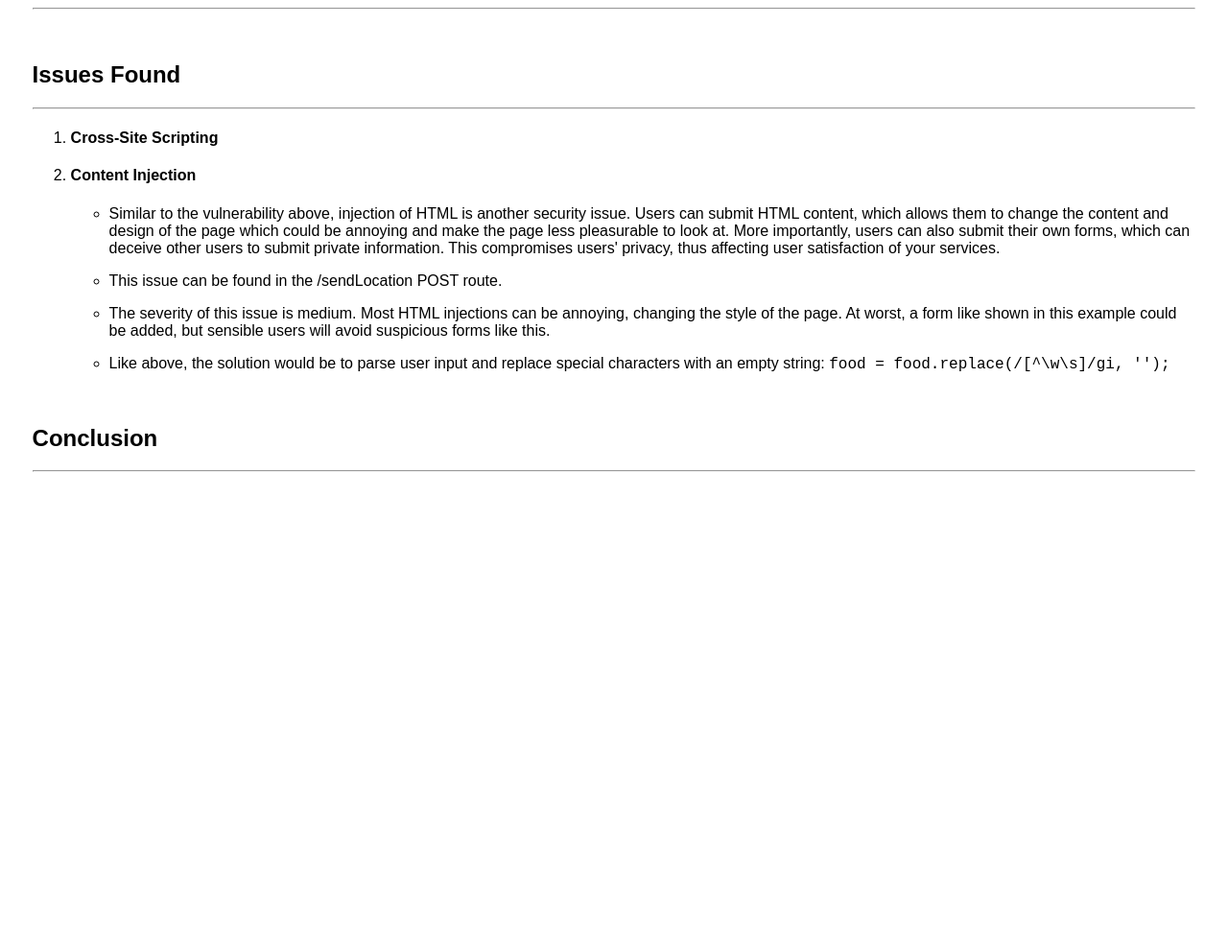
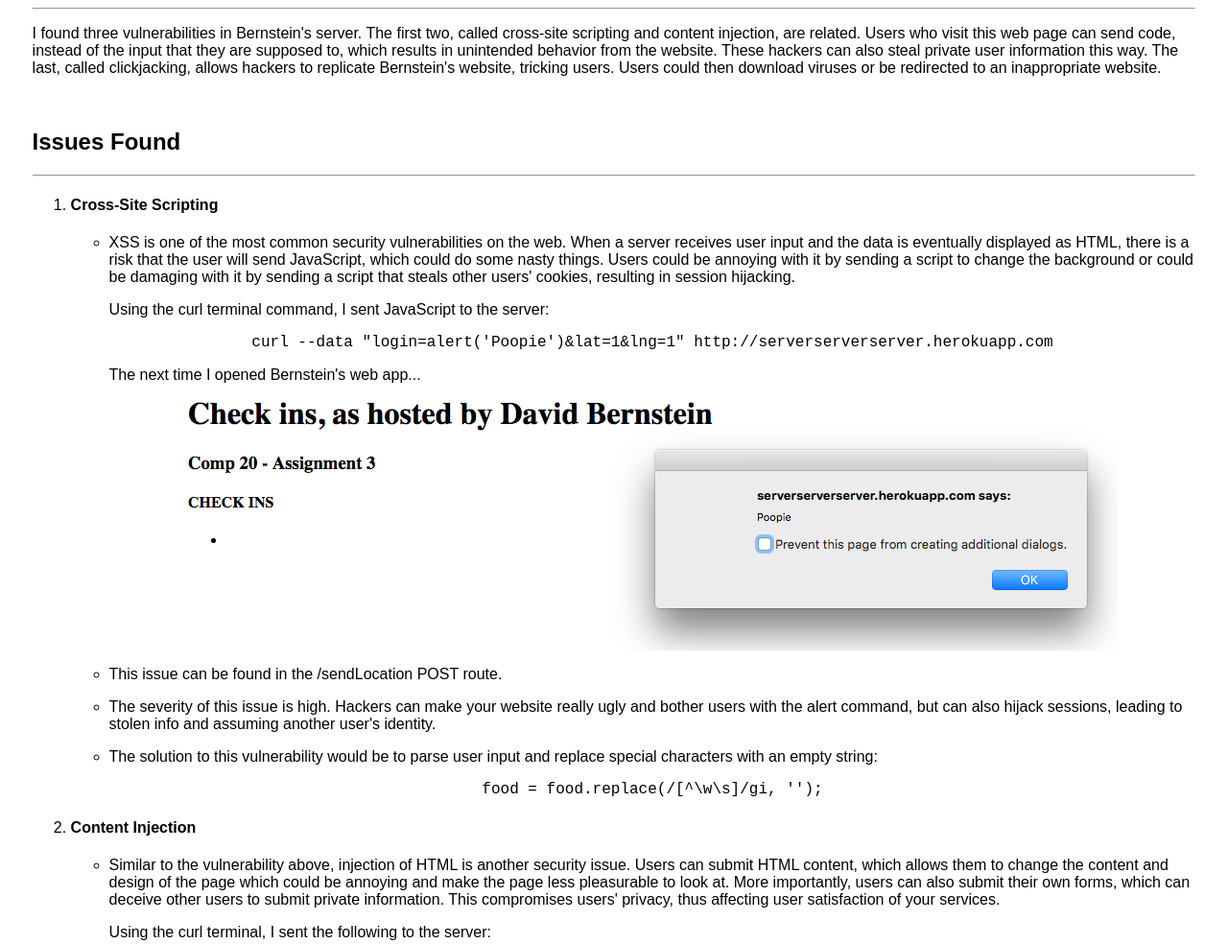
Before and after one commit to chentetran/Web-Programming-Portfolio, a plain HTML site: page security/index.html in a window 1280 px wide. Shown: the part 580-1564 px from the top of the page at 96% size. Before the commit the page ends 1080 px from the top, so only its background shows below. Drawn offline with Linux system fonts and the light colour scheme.

Commit message:
finished security writeup

```diff
--- a/security/index.html
+++ b/security/index.html
@@ -13,21 +13,46 @@
 	<p>Testing was first done "black box", meaning I did not look at the source code for the server before attempting to hack it. I then looked at the code after doing as much damage as I could to find errors in coding style that could lead to more vulnerabilities.</p>
 
 	</br><h2>Abstract of Findings</h2><hr>
-	<p></p>
+	<p>I found three vulnerabilities in Bernstein's server. The first two, called cross-site scripting and content injection, are related. Users who visit this web page can send code, instead of the input that they are supposed to, which results in unintended behavior from the website. These hackers can also steal private user information this way. The last, called clickjacking, allows hackers to replicate Bernstein's website, tricking users. Users could then download viruses or be redirected to an inappropriate website.</p>
 	</br><h2>Issues Found</h2><hr>
 	<ol>
-		<li><h4>Cross-Site Scripting</h4></li>
+		<li>
+			<h4>Cross-Site Scripting</h4>
+			<ul>
+				<li><p>XSS is one of the most common security vulnerabilities on the web. When a server receives user input and the data is eventually displayed as HTML, there is a risk that the user will send JavaScript, which could do some nasty things. Users could be annoying with it by sending a script to change the background or could be damaging with it by sending a script that steals other users' cookies, resulting in session hijacking.</p>
+				<p>Using the curl terminal command, I sent JavaScript to the server: </p><p class="code">curl --data "login=alert('Poopie')&lat=1&lng=1" http://serverserverserver.herokuapp.com</p><p>The next time I opened Bernstein's web app...</p><img src="alert.png"></li>
+				<li><p>This issue can be found in the /sendLocation POST route.</p></li>
+				<li><p>The severity of this issue is high. Hackers can make your website really ugly and bother users with the alert command, but can also hijack sessions, leading to stolen info and assuming another user's identity.</p></li>
+				<li><p>The solution to this vulnerability would be to parse user input and replace special characters with an empty string:</p><p class="code">food = food.replace(/[^\w\s]/gi, '');</p></li>
+			</ul>
+		</li>
 		<li>
 			<h4>Content Injection</h4>
 			<ul>
-				<li><p>Similar to the vulnerability above, injection of HTML is another security issue. Users can submit HTML content, which allows them to change the content and design of the page which could be annoying and make the page less pleasurable to look at. More importantly, users can also submit their own forms, which can deceive other users to submit private information. This compromises users' privacy, thus affecting user satisfaction of your services.</p></li>
+				<li><p>Similar to the vulnerability above, injection of HTML is another security issue. Users can submit HTML content, which allows them to change the content and design of the page which could be annoying and make the page less pleasurable to look at. More importantly, users can also submit their own forms, which can deceive other users to submit private information. This compromises users' privacy, thus affecting user satisfaction of your services.</p><p>Using the curl terminal, I sent the following to the server: </p><img src="curl.png"><p>I got back: </p><img src="contentinjection.png"></li>
 				<li><p>This issue can be found in the /sendLocation POST route.</p></li>
-				<li><p>The severity of this issue is medium. Most HTML injections can be annoying, changing the style of the page. At worst, a form like shown in this example could be added, but sensible users will avoid suspicious forms like this.</p></li>
-				<li><p>Like above, the solution would be to parse user input and replace special characters with an empty string: <span class="code">food = food.replace(/[^\w\s]/gi, '');</span></p></li>
+				<li><p>The severity of this issue is medium. Most HTML injections can be annoying, changing the style of the page. At worst, a form like shown in this example could be added and users could enter their real email and password, but sensible users will avoid suspicious forms like this.</p></li>
+				<li><p>Like above, the solution would be to parse user input and replace special characters with an empty string:</p> <p class="code">food = food.replace(/[^\w\s]/gi, '');</p></li>
+			</ul>
+		</li>
+		<li>
+			<h4>Clickjacking</h4>
+			<ul>
+				<li><p>Clickjacking tricks users into clicking on something that they didn't intend to click on. To exploit this vulnerability, I created my own website that put Bernstein's web app in an iframe. Essentially, I displayed his website within mine. Then, I threw an invisible link over the entire site, so that whenever the user clicks, they will be redirected to a potentially malicious site or they will have performed an action they didn't want to. I saw that Bernstein's code had no protective measures against clickjacking, so I went ahead and stole his clicks! There are also tools online that can tell if a site is vulnerable to clickjacks or not.</p>
+				</li>
+				<figure><img src="clickjack.png" width="500px" height="300px"><figcaption>Looks normal... Oh wait, what's that URL?!</figcaption></figure>
+				<figure><img src="clickjackhtml.png" width="500px" height="500px"><figcaption>Here's the HTML of this blackhat's site</figcaption></figure>
+				<figure><img src="redirected.png" width="500px"><figcaption>Result</figcaption></figure>
+				<li><p>This issue can be found in any GET route.</p></li>
+				<li><p>The severity of this issue varies, however potential damage is high. Bernstein's web app doesn't have any buttons to click, nor does it have high traffic, so it is unlikely that a hacker would even choose to clickjack this site or that a user would even click while visiting this page. But, if a user does fall for this trick, they could be downloading malware or turning on their webcams without knowing, which is pretty catastrophic.</p></li>
+				<li><p>The solution to this vulnerability is to "frame-kill," which is to include JavaScript on the webpage to check that the domain of the page matches the browser window. The following snippet, which solves the clickjacking issue, is borrowed from Hacksplaining.com:</p>
+				<img src="clickjack_solution.png"></p></li>
 			</ul>
 		</li>
 
 	</ol>
 	</br><h2>Conclusion</h2><hr>
+	<p>The issues found with Bernstein's web app could destroy the usability of the website and even cost its clients their private information. Luckily, all three issues are easily solved by adding short snippets of code, which is all it takes to prevent the rather large potential damage. I had found other functionality/security issues, however I chose to highlight the most dangerous vulnerabilities. Other issues include injection of Mongo queries as input and failure to check if coordinates were valid. The first issue allows Mongo commands like $ne to be submitted, which, when applied to the /checkins.json GET route, could return information in the database that users shouldn't have access to. Luckily, for this particular app, there is no private information stored in the database. The second issue would allow users to send in coordinates like 100000, 10000, which do not exist and thus could affect usability of the app. </p>
+	<p>All in all, fixes for all these issues are easy, and thus the cost to secure the web app would be low.</p>
 </body>
 </html>
--- a/security/style.css
+++ b/security/style.css
@@ -10,4 +10,9 @@ body {
 
 .code {
 	font-family: Courier New;
+	text-align: center;
 }
+img{
+	display: block;
+	margin: 0 auto;
+	}
```
Also changed, not shown: security/alert.png (added), security/clickjack.png (added), security/clickjack_solution.png (added), security/clickjackhtml.png (added), security/contentinjection.png (added), security/curl.png (added), security/redirected.png (added), 1 other file.
